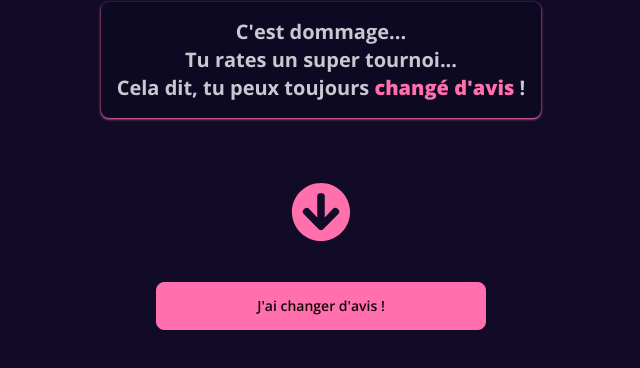
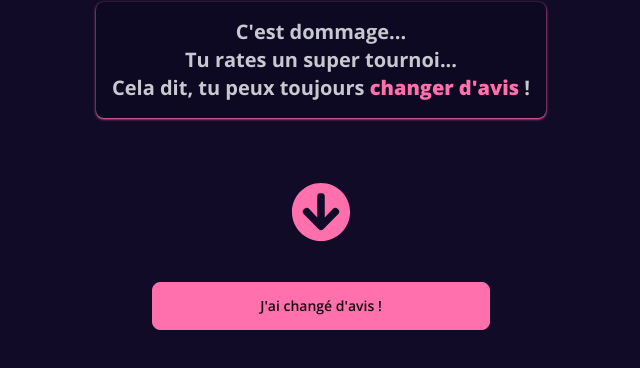
Before and after one commit to VALYM-eSports/tournamentForm, a Next.js app in the folder frontend/: page /decline in a window 1280 px wide. Shown: the part 200-568 px from the top of the page, without its empty margins (319-959 px from the left). Built offline with nearby package versions, Linux system fonts and the light colour scheme; a web font is replaced by a local one.

Commit message:
synthaxe

```diff
--- a/frontend/app/components/declineComponent.tsx
+++ b/frontend/app/components/declineComponent.tsx
@@ -10,7 +10,7 @@ const DeclineComponent = () => {
   return (
     <div className="flex flex-col justify-center items-center gap-5 md:mb-11 mb-5">
       <button onClick={handleClickRegister} className="btn btn-accent w-[75%]">
-        J&apos;ai changer d&apos;avis !
+        J&apos;ai changé d&apos;avis !
       </button>
     </div>
   );
--- a/frontend/app/decline/page.tsx
+++ b/frontend/app/decline/page.tsx
@@ -14,7 +14,7 @@ const declinePage = () => {
         <p className="text-xl font-bold text-center">
           {" "}
           Cela dit, tu peux toujours{" "}
-          <strong className="text-accent">changé d&apos;avis</strong> !
+          <strong className="text-accent">changer d&apos;avis</strong> !
         </p>
       </div>
       <div className="flex justify-center items-center mb-5">
```
